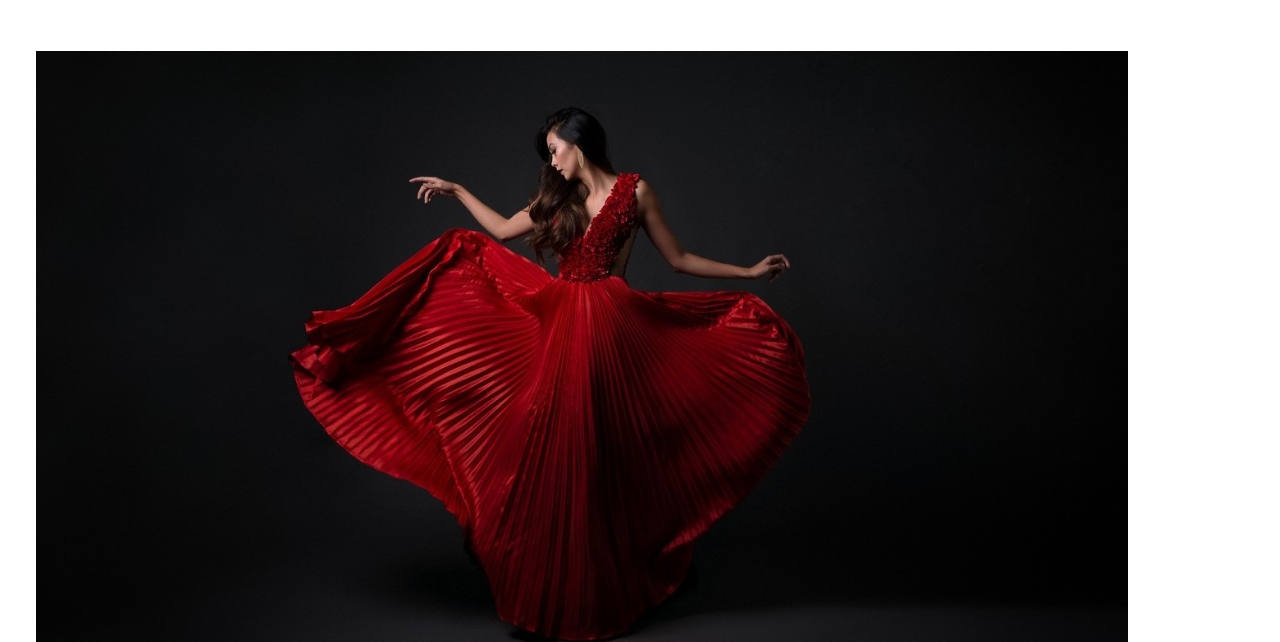
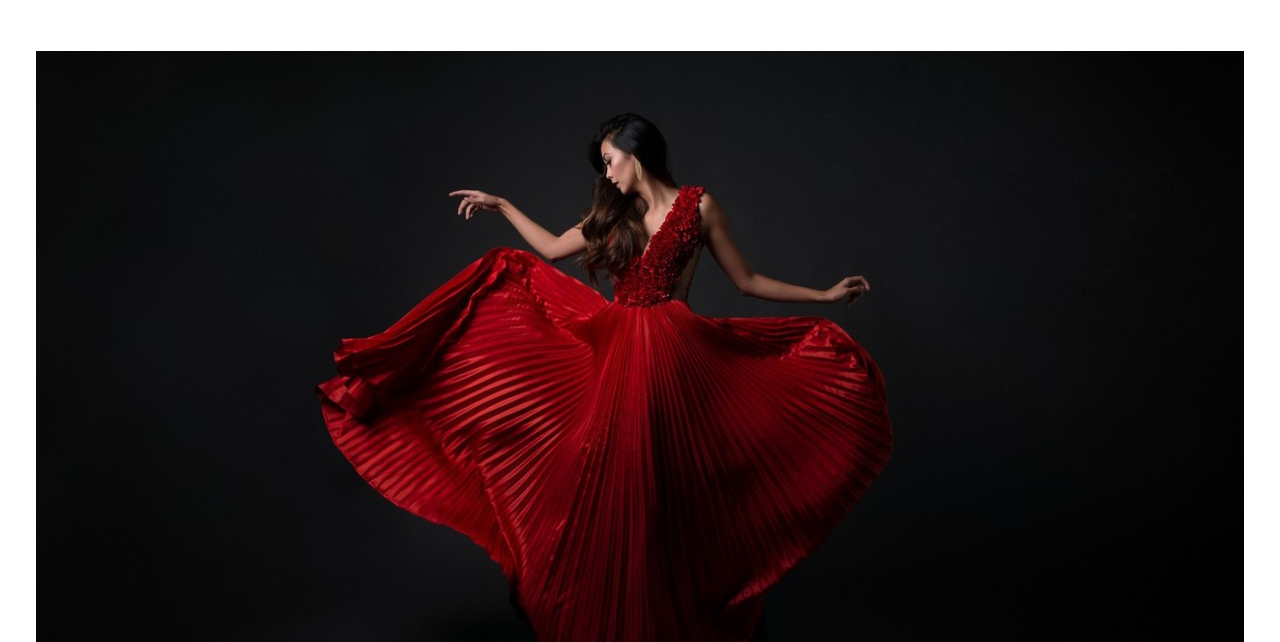
Before and after one commit to yunnee/Boostrap_PortfolioWebsite, a plain HTML site: page about.html in a window 1280 px wide. Shown: the part 163-805 px from the top of the page. Drawn offline with nearby package versions, Linux system fonts and the light colour scheme.

Commit message:
about pic changed to c.fluid

```diff
--- a/about.html
+++ b/about.html
@@ -38,7 +38,7 @@
   <h1 class="text-center text-dark mt-4">Get to Know Me</h1>
   <div class="row mx-auto justify-content-center">
     <div>
-      <img src="images/carousel_02_photography.jpg" class="container py-5" alt="Photography">
+      <img src="images/carousel_02_photography.jpg" class="container-fluid py-5" alt="Photography">
     </div>
     <div class="container col-12 col-lg-6 px-4 text-center">
       <h3 class="text-danger">About Me</h3>
```
